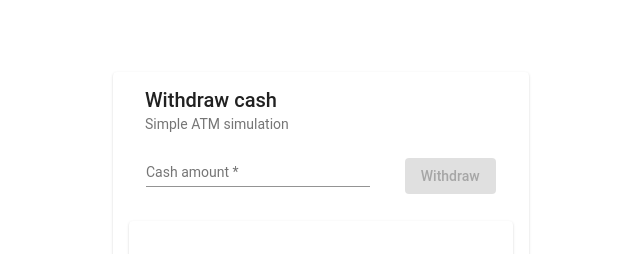
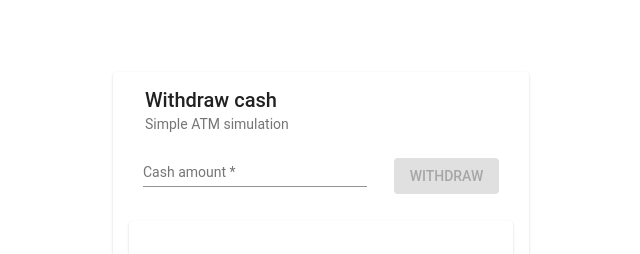
Before and after one commit to SirWojtek/simple-atm, an Angular app in the folder frontend/: page / in a window 1280 px wide. Shown: the top 254 px of the page, without its empty margins (319-959 px from the left). Built offline with nearby package versions, Linux system fonts and the light colour scheme.

Commit message:
integrated with backend

```diff
--- a/frontend/src/app/app.module.ts
+++ b/frontend/src/app/app.module.ts
@@ -1,4 +1,5 @@
 import { BrowserModule } from '@angular/platform-browser';
+import { HttpClientModule } from '@angular/common/http';
 import { BrowserAnimationsModule } from '@angular/platform-browser/animations';
 import { MatCardModule } from '@angular/material/card';
 import { MatInputModule } from '@angular/material/input';
@@ -15,6 +16,7 @@ import { AtmService } from './atm/atm.service';
   declarations: [AppComponent, AtmComponent],
   imports: [
     BrowserModule,
+    HttpClientModule,
     ReactiveFormsModule,
     BrowserAnimationsModule,
     MatCardModule,
--- a/frontend/src/app/atm/atm.component.html
+++ b/frontend/src/app/atm/atm.component.html
@@ -15,7 +15,8 @@
       mat-flat-button
       color="primary"
       [disabled]="!cashInputControl.valid"
-    >Withdraw</button>
+      (click)="onWithdrawClick()"
+    >WITHDRAW</button>
   </div>
 
   <mat-card class="response-container">
--- a/frontend/src/app/atm/atm.component.ts
+++ b/frontend/src/app/atm/atm.component.ts
@@ -26,7 +26,7 @@ export class AtmComponent {
       .withdrawCash(amount)
       .subscribe(
         response => this.responses.push(response),
-        err => this.snackbar.open(err)
+        err => this.snackbar.open(err.error, 'DISMISS')
       );
   }
 }
--- a/frontend/src/app/atm/atm.service.ts
+++ b/frontend/src/app/atm/atm.service.ts
@@ -1,6 +1,8 @@
 import { Injectable } from '@angular/core';
 import { environment } from 'src/environments/environment';
 import { Observable } from 'rxjs';
+import { map } from 'rxjs/operators';
+import { HttpClient, HttpHeaders } from '@angular/common/http';
 
 export interface IWithdrawResponse {
   amount: number;
@@ -10,9 +12,17 @@ export interface IWithdrawResponse {
 @Injectable()
 export class AtmService {
   private readonly API_URL = environment.baseApiUrl;
+  private readonly httpOptions = {
+    headers: new HttpHeaders({
+      'Content-Type': 'application/json'
+    })
+  };
+
+  constructor(private httpClient: HttpClient) {}
 
   withdrawCash(amount: number): Observable<IWithdrawResponse> {
-    // TODO: implement backend call
-    return null;
+    return this.httpClient
+      .post(this.API_URL + '/withdraw', { amount }, this.httpOptions)
+      .pipe(map(res => res as IWithdrawResponse));
   }
 }
```
